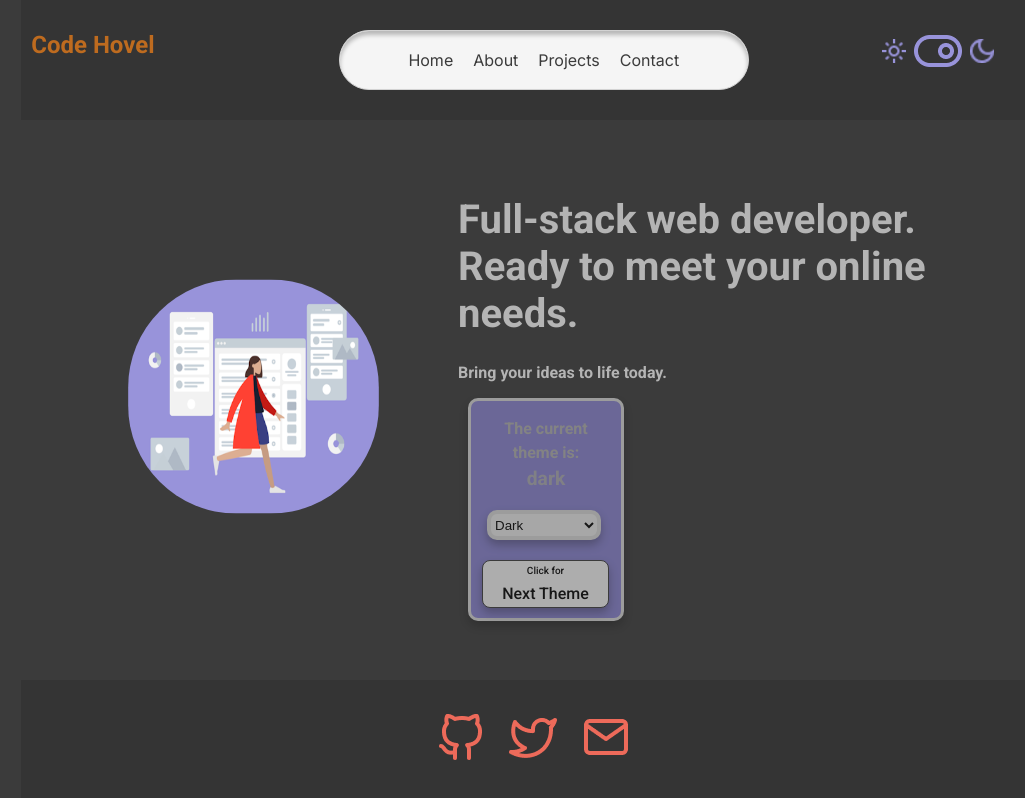
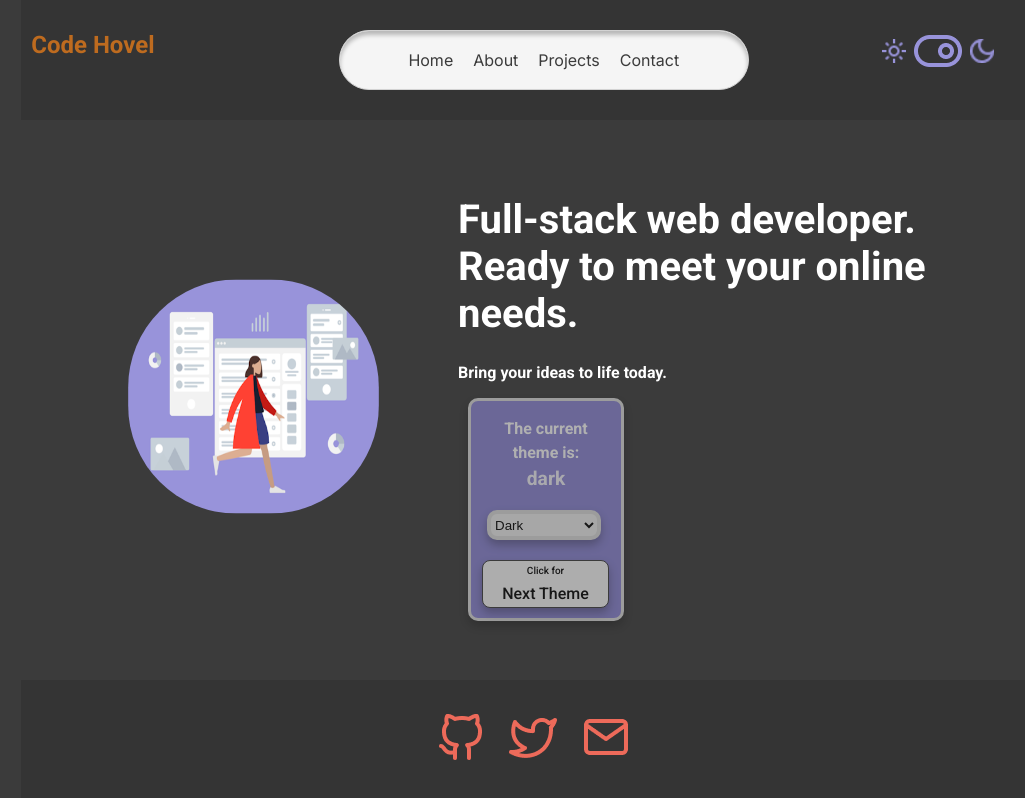
Before and after one commit to evanpixelgame/CodeHovel, a React (Vite) app: page / in a window 1280 px wide. Shown: the whole page, without its empty margins (107-1132 px from the left). Built offline with nearby package versions, Linux system fonts and the light colour scheme.

Commit message:
css rework

```diff
--- a/src/App.css
+++ b/src/App.css
@@ -3,19 +3,24 @@
   text-align: center;
 }
 
-.dark {
+.dark-ref {
   /* dark theme reference from index.css */
   --primary-bg-color: #3b3b3b;
   --secondary-bg-color: #343434;
   --primary-accent-color: #9995db;
   --secondary-accent-color: #ed6a5a;
   --tertiary-accent-color: #fb8b24;
-  --primary-text-color: #ffffff;
-  --secondary-text-color: #b4b4b4;
 
+  --primary-font-family: "Roboto";
+  --primary-text-color: #b4b4b4;
+  --secondary-text-color: #ffffff;
+  --main-text-font-size: 40px;
+  --sub-text-font-size: 16px;
+
+  --site-title-font-family: "Roboto";
   --site-title-color: #ce721d;
-  --site-title-font-family: "Roboto";
-  --primary-font-family: "Roboto";
+  --site-title-font-size: 24px;
+  --site-title-pad-left: 1%;
 
   --nav-bg-color: #f5f5f5;
   --nav-link-color: #3b3b3b;
@@ -23,10 +28,21 @@
 
   --header-width: 80%;
   --header-height: 15%;
-  --header-start-left: calc(var(--header-width) / 2);
+  --header-bg-color: #343434;
+
+  --footer-width: 80%;
+  --footer-height: 15%;
+  --footer-bg-color: #343434;
 
   --toggle-placement-top: 5%;
   --toggle-placement-right: 5%;
+
+  --theme-selector-bg-color: #8b85d5;
+
+  --side-border-bg-color: #343434;
+  --side-border-display: none;
+
+  --social-links-gap: 20%;
 }
 
 .logo {
```
